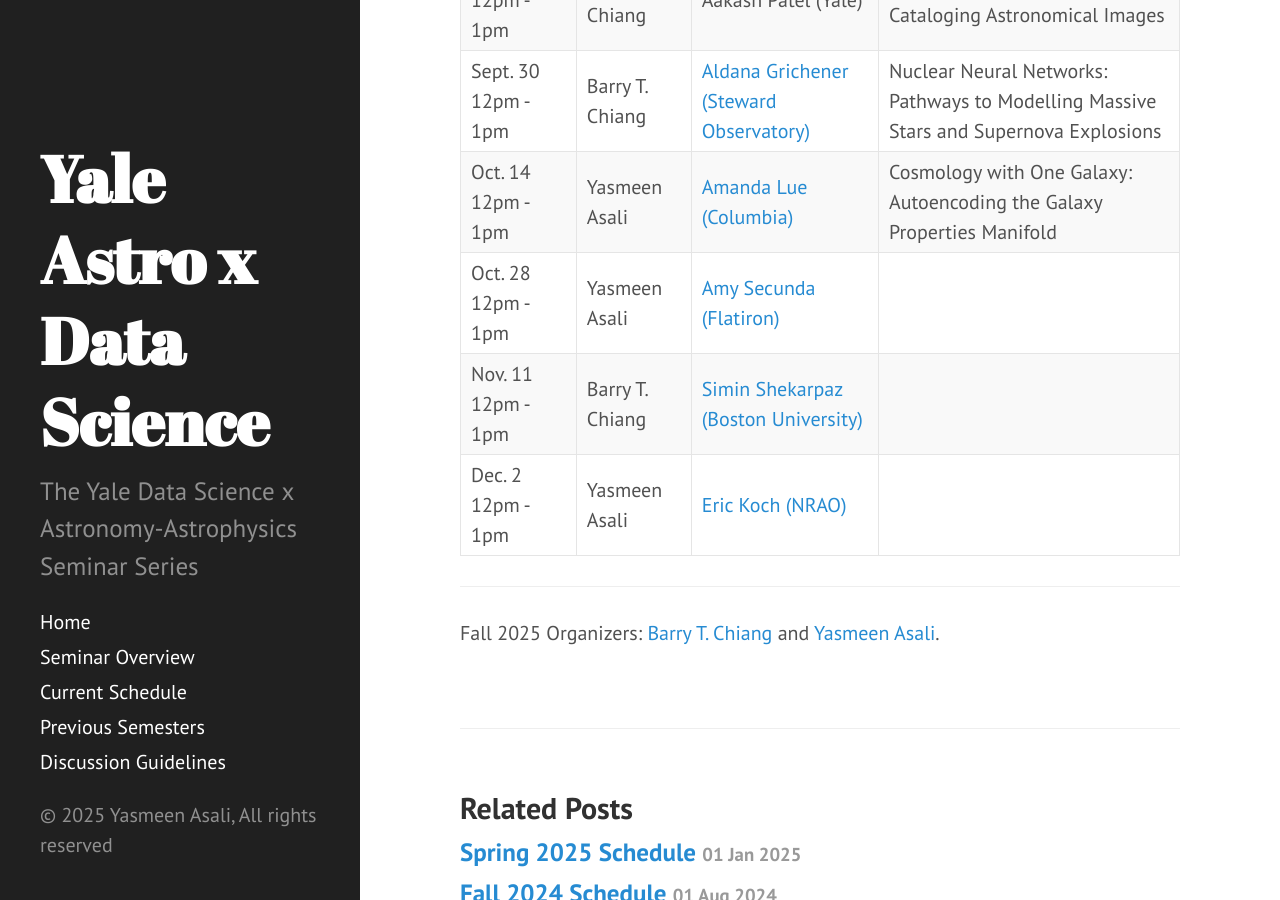
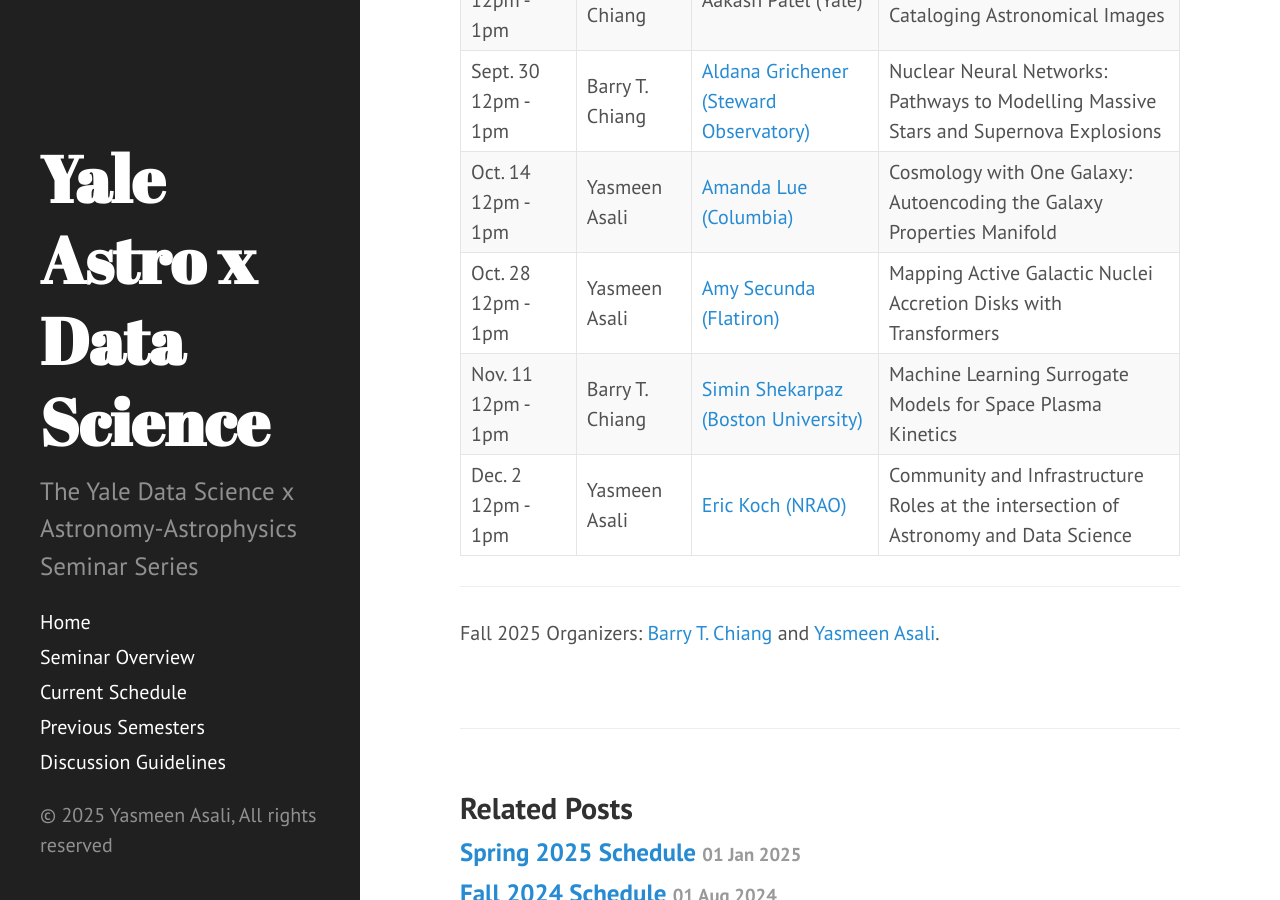
Before and after one commit to yale-dsaas/yale-dsaas.github.io, a Jekyll site: the page built from _posts/2025-09-01-fallschedule.md, in a window 1280 px wide and 900 px high, scrolled down 412 px. Built offline with Jekyll 4.4.1, drawn with Linux system fonts in a browser that asks for light colours.

Commit message:
update w talk titles

```diff
--- a/_posts/2025-09-01-fallschedule.md
+++ b/_posts/2025-09-01-fallschedule.md
@@ -37,19 +37,19 @@
       <td>Oct. 28<br>12pm - 1pm</td>
       <td>Yasmeen Asali</td>
       <td><a href="https://amysecunda.com/">Amy Secunda (Flatiron)</a></td>
-      <td></td>
+      <td>Mapping Active Galactic Nuclei Accretion Disks with Transformers</td>
     </tr>
     <tr>
       <td>Nov. 11<br>12pm - 1pm</td>
       <td>Barry T. Chiang</td>
       <td><a href="https://www.bu.edu/csp/profiles/simin-shekarpaz/">Simin Shekarpaz (Boston University)</a></td>
-      <td></td>
+      <td>Machine Learning Surrogate Models for Space Plasma Kinetics</td>
     </tr>
     <tr>
       <td>Dec. 2<br>12pm - 1pm</td>
       <td>Yasmeen Asali</td>
       <td><a href="https://e-koch.github.io/">Eric Koch (NRAO)</a></td>
-      <td></td>
+      <td>Community and Infrastructure Roles at the intersection of Astronomy and Data Science</td>
     </tr>
   </tbody>
 </table>
```
